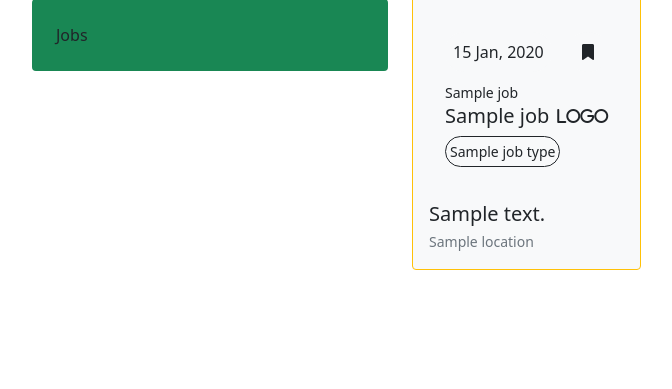
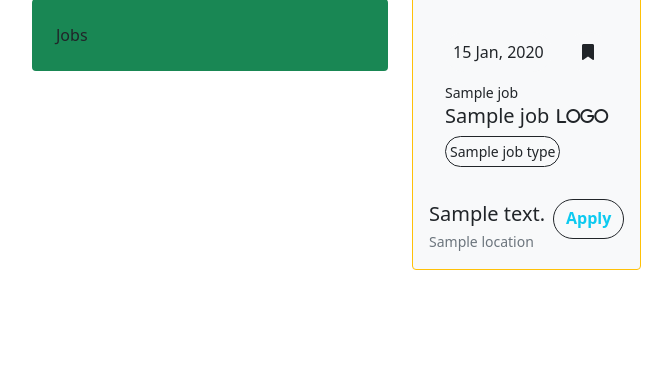
Before and after one commit to wowijake/mapoza, a Django app: template jobportal/jobs/templates/jobs/jobs.html in a window 1280 px wide. Shown: the part 103-492 px from the top of the page, without its empty margins (50-722 px from the left). Run offline with Django 5.2, Linux system fonts and the light colour scheme; the template is opened without the code that fills it: most values are stand-ins (such as "Sample title", 1, 10 or a date in 2020); data that the repository does not hold is empty.

Commit message:
fix: job listing apply button styling

```diff
--- a/jobportal/jobs/templates/jobs/jobs.html
+++ b/jobportal/jobs/templates/jobs/jobs.html
@@ -35,8 +35,15 @@
                                     </div>
                                 </div>
                                 <div class="p-2">
-                                    <p class="text-dark lead mb-0">{{ job.description }}</p>
-                                    <small class="text-muted">{{ job.location }}</small>
+                                    <div class="d-flex items-center justify-content-between">
+                                        <div>
+                                            <p class="text-dark lead mb-0">{{ job.description }}</p>
+                                            <small class="text-muted">{{ job.location }}</small>
+                                        </div>
+                                       <a class="btn btn-outline-dark rounded-pill text-info fs-6 fw-bold text-center" href="#" style="height: 40px;">
+                                            Apply
+                                        </a>
+                                    </div>
                                 </div>
                             </div>
                         </div>
```
